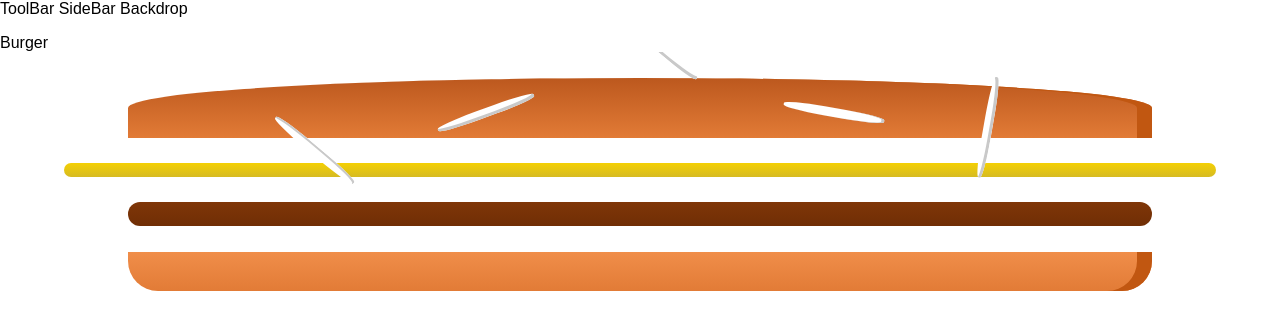
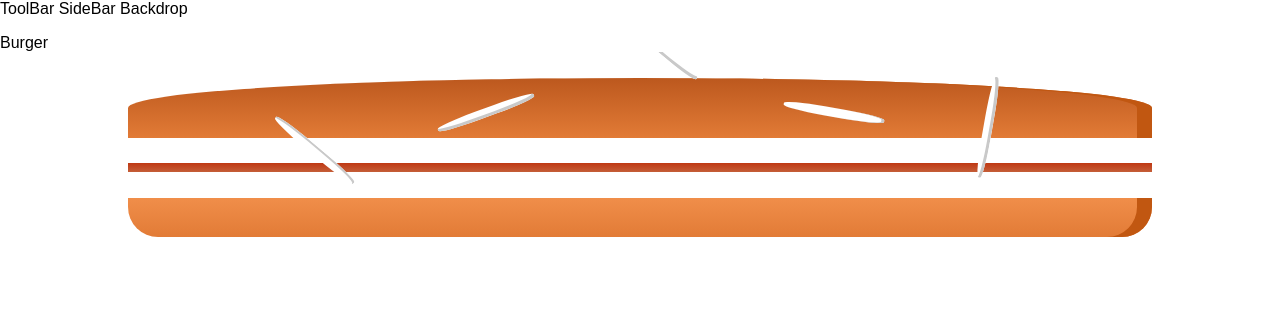
Before and after one commit to mouryar/React-learning-project, a React app: page / in a window 1280 px wide. Shown: the top 330 px of the page. Built offline with nearby package versions, Linux system fonts and the light colour scheme.

Commit message:
Adding ingredients dynamically

```diff
--- a/src/components/Burger/Burger.js
+++ b/src/components/Burger/Burger.js
@@ -3,11 +3,22 @@ import classes from './Burger.css'
 import BurgerIngredient from './BurgerIngredient/BurgerIngredient'
 
 const burger = (props) => {
+
+    let burgerIngredients = Object.keys(props.ingredients)
+            .map(iKey => {
+                return [...Array(props.ingredients[iKey])].map((_, index)=>{
+                    return <BurgerIngredient type={iKey} key={iKey+index}></BurgerIngredient>
+                })
+            }).reduce((arr, el) => arr.concat(el), []);
+
+    if (burgerIngredients.length === 0){
+        burgerIngredients = <p>Please start adding ingredients</p>;
+    }
+
     return(
         <div className= {classes.Burger}>
             <BurgerIngredient type='bread-top'></BurgerIngredient>
-            <BurgerIngredient type='cheese'></BurgerIngredient>
-            <BurgerIngredient type='meat'></BurgerIngredient>
+            {burgerIngredients}
             <BurgerIngredient type='bread-bottom'></BurgerIngredient>
         </div>
     );
--- a/src/containers/BurgerBuilder/BurgerBuilder.js
+++ b/src/containers/BurgerBuilder/BurgerBuilder.js
@@ -2,11 +2,19 @@ import React,{Component} from 'react';
 import Burger from '../../components/Burger/Burger'
 
 class BurgerBuilder extends Component{
+    state = {
+        ingredients:{
+            meat: 0,
+            salad: 0,
+            cheese: 0,
+            bacon: 1
+        }
+    }
     render(){
         return(
             <div>
                 <div>Burger</div>
-                <Burger/>
+                <Burger ingredients={this.state.ingredients}/>
             </div>
         );
     }
```
